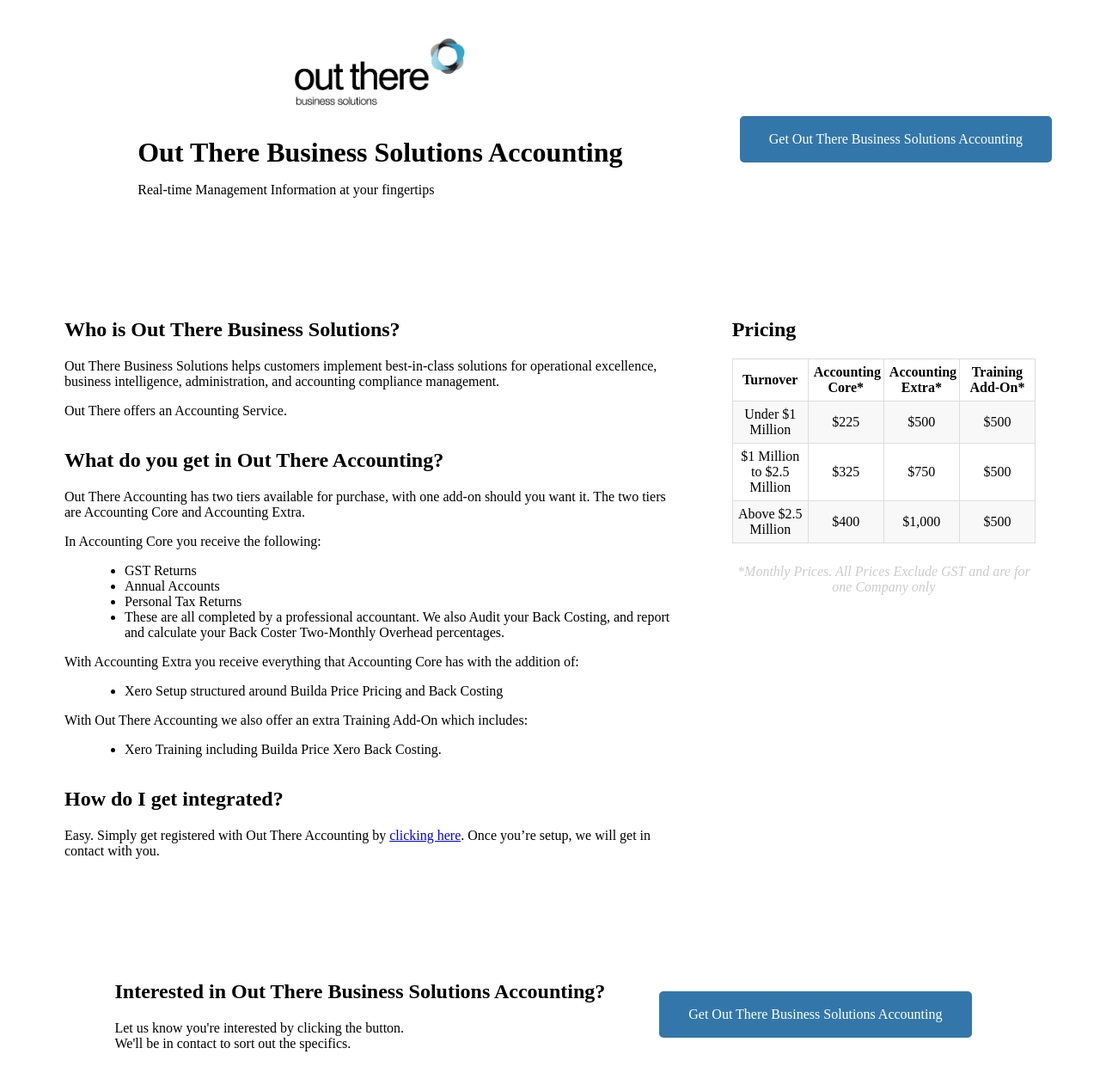
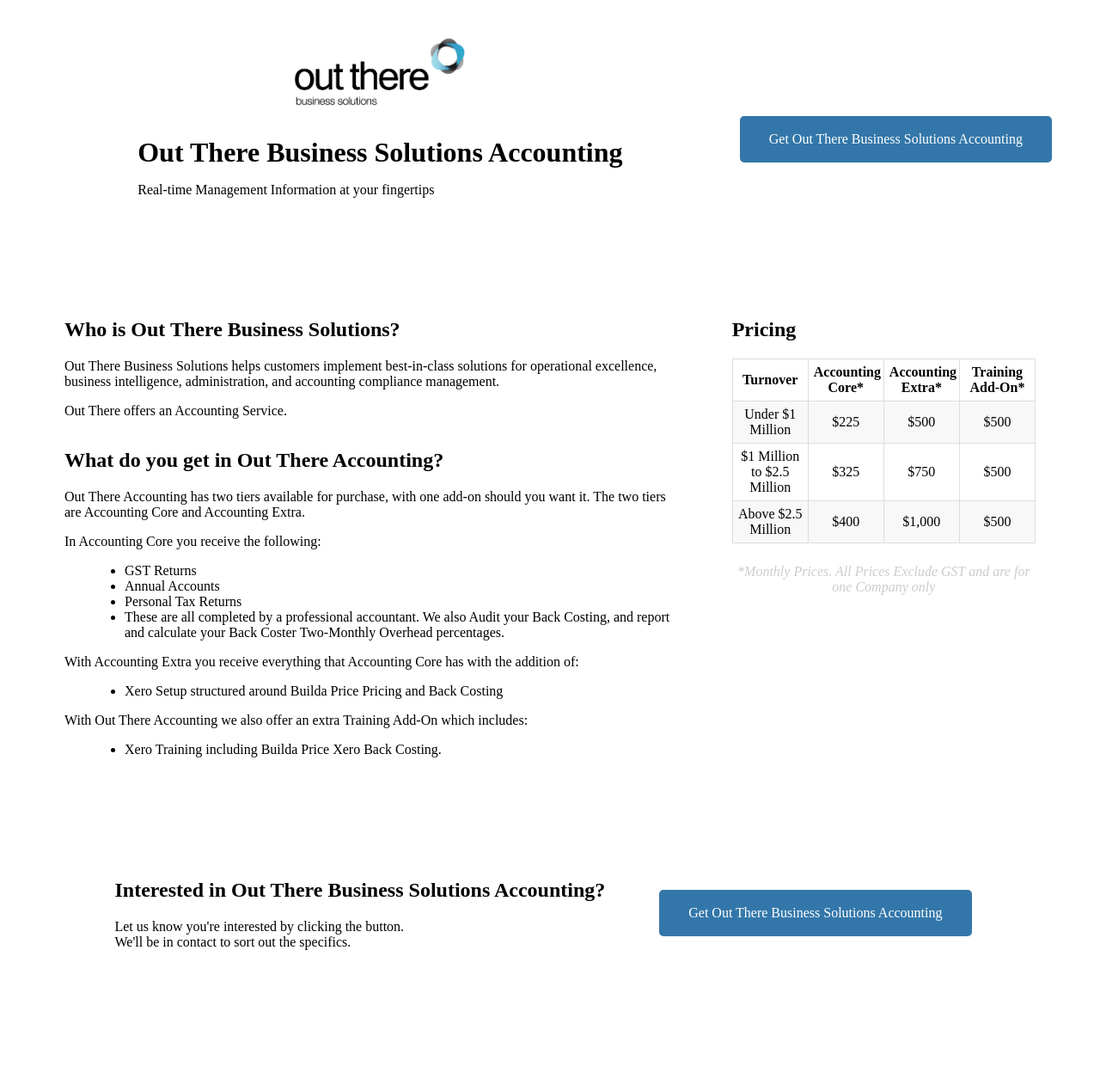
Before and after one commit to outtherenz/advertisements, a Jekyll site: the page built from promotions/out-there-business-solutions-accounting.md, in a window 1280 px wide. Shown: the top 1262 px of the page at 86% size. Built offline with Jekyll 4.4.1, drawn with Linux system fonts in a browser that asks for light colours; Markdown is read by kramdown in place of the engine named in the settings.

Commit message:
Update from Forestry.io - Updated out-there-business-solutions-accounting.md

```diff
--- a/promotions/out-there-business-solutions-accounting.md
+++ b/promotions/out-there-business-solutions-accounting.md
@@ -70,7 +70,3 @@
 With Out There Accounting we also offer an extra Training Add-On which includes:
 
 * Xero Training including Builda Price Xero Back Costing.
-
-## How do I get integrated?
-
-Easy. Simply get registered with Out There Accounting by [clicking here](#). Once you're setup, we will get in contact with you.
```
